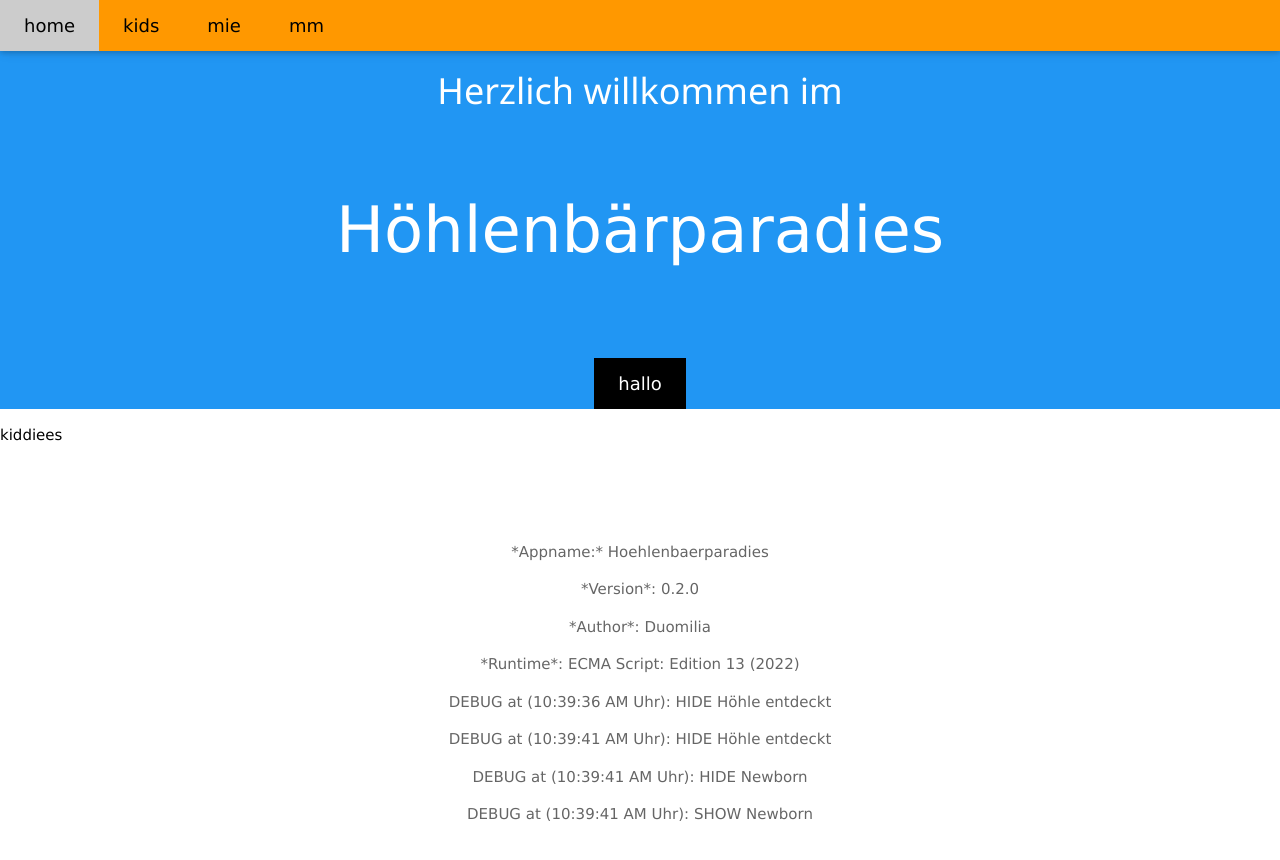
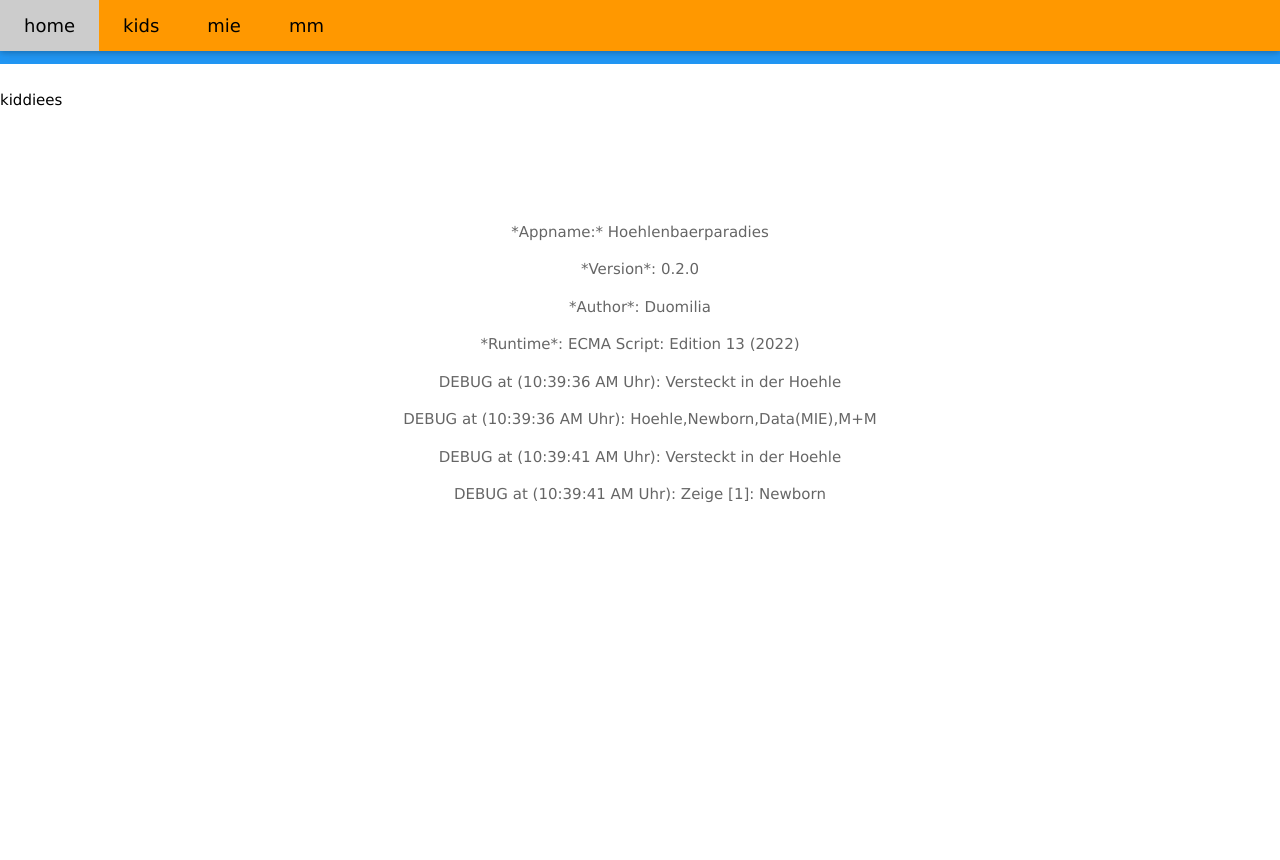
Before and after one commit to MMatGitHub/hoehlenbaer, a plain HTML site: page index.html in a window 1280 px wide. Both pictures are taken after a click on the button "kids". Shown: the top 860 px of the page. Drawn offline with Linux system fonts and the light colour scheme; grey boxes are pictures that could not be loaded.

Commit message:
7 files modified Zustandswechsel funktionieren

```diff
--- a/index.html
+++ b/index.html
@@ -48,8 +48,7 @@
       <div id="debugDiv"></div>
     </footer>
     <script>
-        const spielfeld_status = [];
-        const spielfeld_id = ["Höhle entdeckt","Newborn","MIE found","MM met"];
+        const spielfeld_id = ["Hoehle","Newborn","Data(MIE)","M+M"];
         const Home_id = 0;
         const Kids_id = 1;
         const Mie_id = 2;
--- a/main.js
+++ b/main.js
@@ -1,9 +1,9 @@
+const spielfeld_status = [];
 
 function raus_aus_der_hoehle() {
   let eineKopfzeile = new Kopfzeile("Oben steht was.").addKopfzeile();
   generateAppzeileDynamically();
   generateFooterDynamically();
-  //new Home("Heimathöhle").zeigen();
   return 'Brumm, Brummel, Gähn, ...';
 }
 
@@ -26,8 +26,18 @@ function getSpielfeldStatusAsString(){
 
 const wechsleZuSpielfeldStatus = function(spielfeldobjekt_id){
   for (let stati of spielfeld_status){
+    //jammer("Hiding Spielfeld ["+spielfeldobjekt_id+"]: "+spielfeld_status[spielfeldobjekt_id].derDefault);
     stati.verstecken();
   }
+  if (spielfeldobjekt_id===0){
+    document.getElementById('kopfzeile').style.height='auto';
+    document.getElementById('kopfzeile').style.visibility='visible';
+  }else{
+    document.getElementById('kopfzeile').style.visibility='hidden';
+    document.getElementById('kopfzeile').style.height='0';
+  }
+
+  jammer("Zeige ["+spielfeldobjekt_id+"]: "+spielfeld_status[spielfeldobjekt_id].derDefault);
   return spielfeld_status[spielfeldobjekt_id];
 }
 
--- a/main_appzeile.js
+++ b/main_appzeile.js
@@ -43,7 +43,8 @@ function addStyledButtonsToDiv(myDiv, buttonTextArray, cssClassliste) {
       button.onclick = function () {
         wechsleZuSpielfeldStatus(Home_id).zeigen();
       };
-    }    if (buttonTextArray[i]==="mm") {
+    }
+    if (buttonTextArray[i]==="mm") {
       button.onclick = function () {
         wechsleZuSpielfeldStatus(MM_id).zeigen();
       };
--- a/main_site_home.js
+++ b/main_site_home.js
@@ -11,18 +11,18 @@ class Home {
     }
 
     zeigen() {
-      jammer("SHOW "+this.derDefault);
+      jammer("Kleiner Baer in der "+this.derDefault);
       this.#grosserBaer.style.height = 0;
       this.#kleinerBaer.style.height = 'auto';
      }
     verstecken() {
-      jammer("HIDE "+this.derDefault);
+      jammer("Versteckt in der "+this.derDefault);
       this.#grosserBaer.style.height = 0;
       this.#kleinerBaer.style.height = 0;
     }
 
     GROSS_ZEIGEN() {
-      jammer("SHOW BIG "+this.derDefault);
+      jammer("Grosser Baer in der "+this.derDefault);
       this.#grosserBaer.style.height = 'auto';
       this.#kleinerBaer.style.height = 0;
   }
--- a/main_site_kids.js
+++ b/main_site_kids.js
@@ -1,16 +1,19 @@
 class Kids {
   constructor(derDefault) {
     this.derDefault = derDefault;
-    let kids_p=document.createElement('p');
+    const kids_p=document.createElement('p');
     kids_p.innerText="kiddiees";
+    kids_p.id="spielfeld_kids"
     document.getElementById('spielfeld').appendChild(kids_p);
   }
 
   verstecken() {
-    jammer("HIDE "+this.derDefault);
+    document.getElementById('spielfeld_kids').style.visibility='hidden';
+    document.getElementById('spielfeld_kids').style.height='0';
   }
   zeigen() {
-    jammer("SHOW "+this.derDefault);
+    document.getElementById('spielfeld_kids').style.visibility='visible';
+    document.getElementById('spielfeld_kids').style.height='auto';
    }
 }
 console.log('main_site_kids.js geladen');
--- a/main_site_mie.js
+++ b/main_site_mie.js
@@ -2,18 +2,17 @@ class Mie {
   constructor(derDefault) {
     this.derDefault = derDefault;
 
-    document.getElementById('tabellendaten').in(json2Table(messwerte_as_json_obj, 'tabellendaten'));
+    document.getElementById('tabellendaten').appendChild(json2Table(messwerte_as_json_obj, 'tabellendaten'));
 
   }
 
   verstecken() {
-    jammer("HIDE "+this.derDefault);
     document.getElementById('tabellendaten').style.visibility='hidden';
+    document.getElementById('tabellendaten').style.height=0;
   }
   zeigen() {
-    jammer("SHOW "+this.derDefault);
     document.getElementById('tabellendaten').style.visibility='visible';
-
+    document.getElementById('tabellendaten').style.height='auto';
    }
 
 }
--- a/main_site_mm.js
+++ b/main_site_mm.js
@@ -1,18 +1,18 @@
 class MM {
   constructor(derDefault) {
     this.derDefault = derDefault;
-    let kids_p=document.createElement('p');
+    const kids_p=document.createElement('p');
     kids_p.innerText="mmmmmmm";
     kids_p.id="spielfeld_mm"
     document.getElementById('spielfeld').appendChild(kids_p);
  }
   verstecken() {
-    jammer("HIDE "+this.derDefault);
     document.getElementById('spielfeld_mm').style.visibility='hidden';
+    document.getElementById('spielfeld_mm').style.height='0';
   }
   zeigen() {
-    jammer("SHOW "+this.derDefault);
     document.getElementById('spielfeld_mm').style.visibility='visible';
+    document.getElementById('spielfeld_mm').style.height='auto';
    }
 }
 console.log('main_site_mm.js geladen');
```
